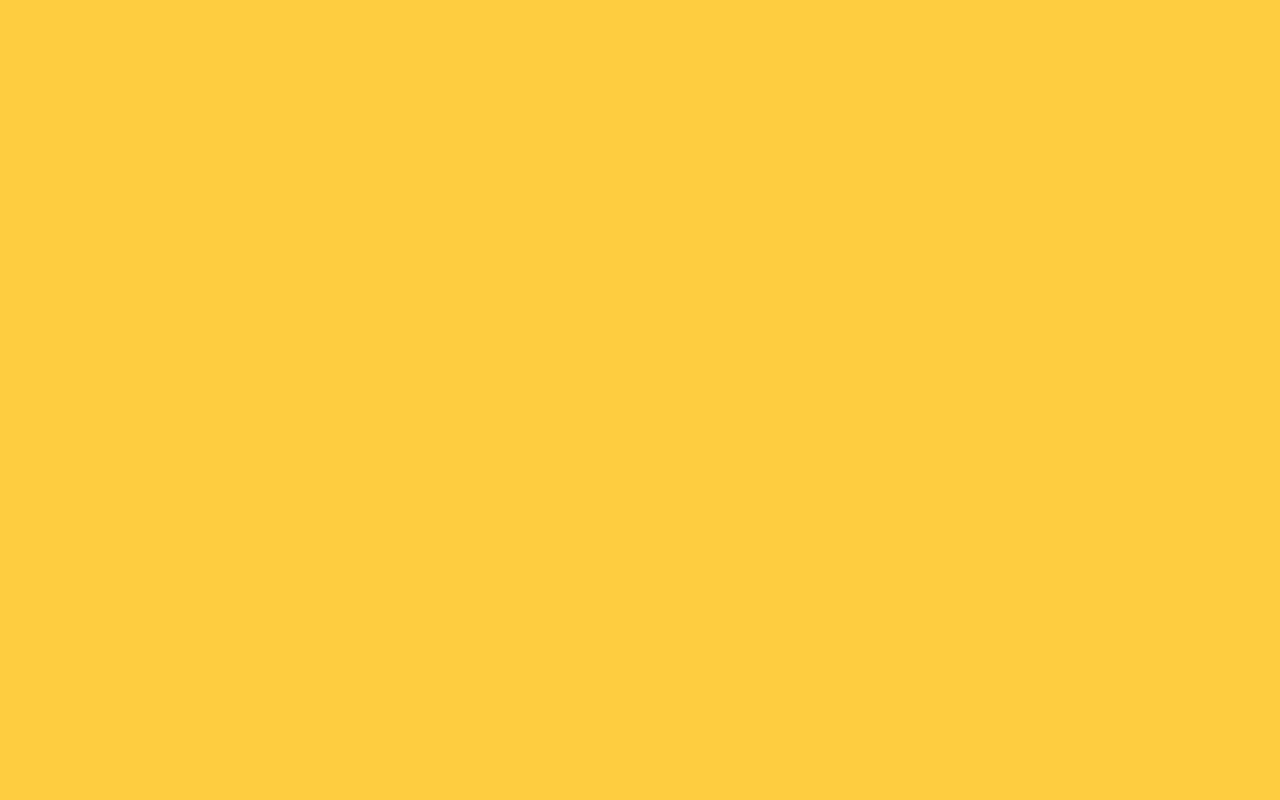
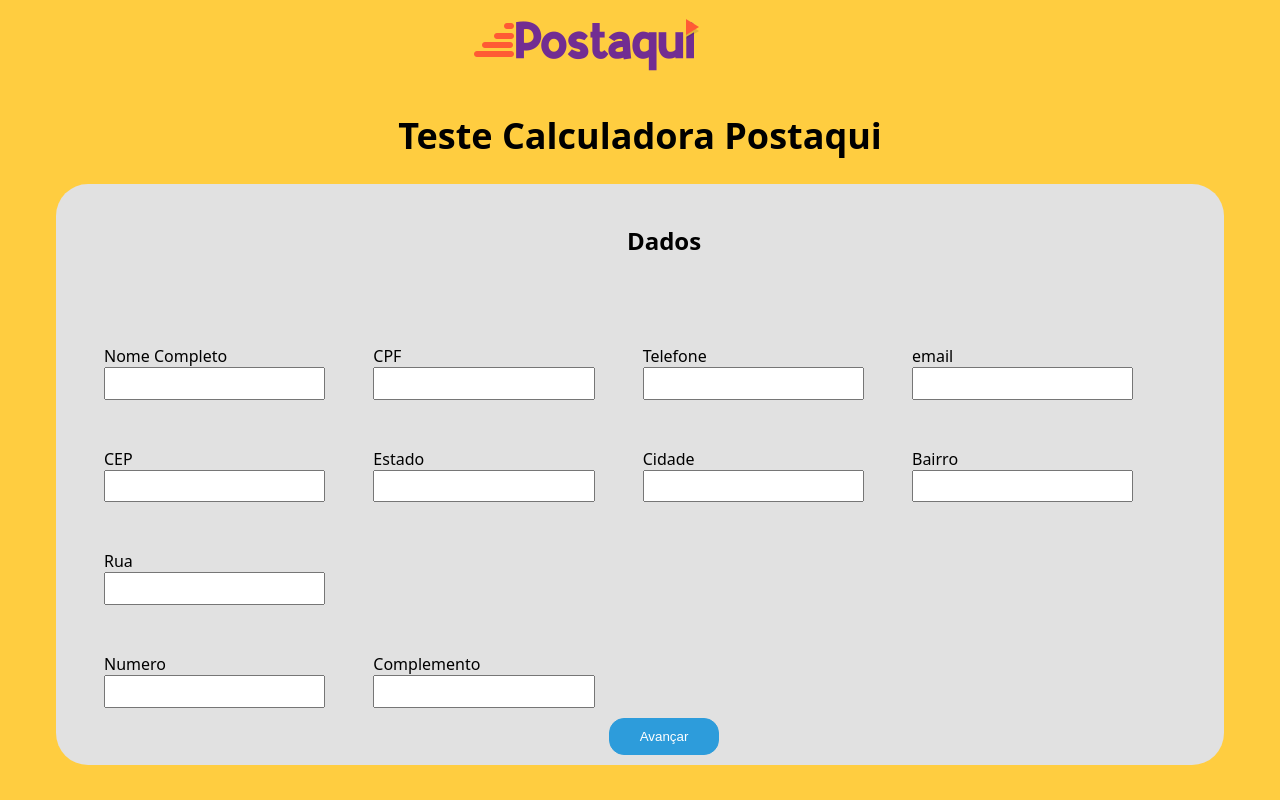
Before and after one commit to JuanMiguelElric/TestePostaqui, a React (Vite) app: page /destino in a window 1280 px wide. Before the commit this address had no page. Built offline with nearby package versions, Linux system fonts and the light colour scheme.

Commit message:
conexao com os 3 steps

```diff
--- a/src/components/forms/formReceiver/index.jsx
+++ b/src/components/forms/formReceiver/index.jsx
@@ -1,6 +1,6 @@
 import { useState } from "react";
 import "../../../App.css"
-
+import { useNavigate } from "react-router-dom";
 import { useForm } from "react-hook-form";
 import { cpfMask, phoneMask } from "../../mask";
 
@@ -8,12 +8,16 @@
     const [valorCpf, setValorCpf] = useState(''); // constantes para o input cpf
     const [phoneValor, setPhoneValor] = useState('')
     const {register, setValue, focus} = useForm();
+    const [cep,SetCep] = useState();
     const[nome,setNome] = useState();
     const [email,SetEmail] = useState();
     const [estado,Setestado]=useState();
     const [cidade,SetCidade]=useState();
+    const[numero,setNumero]= useState();
     const [rua,setRua]=useState();
     const [bairro,setBairro]=useState();
+
+    const navigate = useNavigate();
     function EnviarPacote(){
         const receiver = {
             fullname:nome,
@@ -27,12 +31,15 @@
                 neighborhood: bairro,
                 street:rua,
                 number:numero,
-                complement:null
+                complement:null,
+
             }
         }
-        const searchParams = new URLSearchParams();
-        searchParams.append('sender',JSON.stringify(sender));
-        searchParams.append('receiver',JSON.stringify(receiver))
+
+        localStorage.setItem('Receber', JSON.stringify(receiver))
+        navigate({
+            pathname:'/pacote'
+        })
 
     }
 
@@ -56,6 +63,10 @@
     function cidadeChange(event){
         SetCidade(event.target.value)
     }
+    const bairroBlur =(event)=>{
+        setBairro(event.target.value)
+
+    }
     function RuaChange(event){
         setRua(event.target.value)
     }
@@ -65,75 +76,79 @@
         fetch(`https://viacep.com.br/ws/${cep}/json/`).then(res=>res. json()).then(data=>{
             console.log(data);
             setValue('address',data.logradouro);
-            setValue('neighbirhood',data.bairro);
+            setValue('neighborhood', data.bairro);
             setValue('city',data.localidade);
             setValue('uf',data.uf);
             focus('addressNumber')
 
         });
+
+    }
+    const numeroBlur = (event)=>{
+        setNumero(event.target.value)
     }
     return(
         <>
 
             <div className="grid-container">
                 <div className="title">
-                    <h2>Daods</h2>
+                    <h2>Dados</h2>
                 </div>
-                <form action="">
+                <form>
                     <div className="InputsdePreenchimento">
                         <label htmlFor="">
                             Nome Completo <br />
-                            <input type="text" onChange={Nomechange} name="name" {...register("name")} id="" />
+                            <input type="text" onChange={Nomechange} required name="name" {...register("name")} id="" />
                         </label>
                         <label htmlFor="">
                             CPF <br />
-                            <input type="text" onChange={CampoCpf} value={valorCpf} name="cpf" id="" />
+                            <input type="text" onChange={CampoCpf} required value={valorCpf} name="cpf" id="" />
                         </label>
                         <label htmlFor="">
                             Telefone <br />
-                            <input type="text" onChange={CampoPhone} value={phoneValor} name="" id="" />
+                            <input type="text" onChange={CampoPhone} required value={phoneValor} name="" id="" />
                         </label>
                         <label htmlFor="">
                             email <br />
-                            <input type="text" name="" onChange={EmailChange} {...register("email")} id="" />
+                            <input type="text" name="" required onChange={EmailChange} {...register("email")} id="" />
                         </label>
                     </div>
 
                     <div className="InputsdePreenchimento">
                         <label htmlFor="">
                             CEP <br />
-                            <input {...register("cep")} onChange={CheckCep}  type="text" />
+                            <input {...register("cep")} onChange={CheckCep} required type="text" />
                         </label>
                         <label htmlFor="">
                             Estado <br />
-                            <input type="text" onChange={estadoChange} {...register("uf")}  />
+                            <input type="text" onChange={estadoChange} required {...register("uf")}  />
                         </label>
                         <label htmlFor="">
                             Cidade <br />
-                            <input type="text" onChange={cidadeChange} {...register("city")}  />
+                            <input type="text" onChange={cidadeChange} required {...register("city")}  />
                         </label>
                         <label htmlFor="">
                             Bairro <br />
-                            <input type="text"  {...register("neighborhood")}  />
+                            <input type="text" onChange={bairroBlur} required {...register("neighborhood")}  />
                         </label>
                         <label htmlFor="">
                             Rua <br />
-                            <input type="text" onChange={RuaChange} {...register("address")}  />
+                            <input type="text" onChange={RuaChange} required {...register("address")}  />
                         </label>
                     </div>
                     <div className="InputsdePreenchimento">
                         <label htmlFor="">
                             Numero <br />
-                            <input type="text"  {...register("addressNumber")}  />
+                            <input type="text" required onChange={numeroBlur} {...register("addressNumber")}  />
                         </label>
                         <label htmlFor="">
                             Complemento <br />
-                            <input type="text" {...register("complement")}  />
+                            <input type="text"  {...register("complement")}  />
                         </label>
                     </div>
                     <div className="flexBox">
                         <div className="formInput">
-                            <button className="buttonSubmit" onClick={EnviarPacote}>Avançar</button>
+                            <button type="button" className="buttonSubmit" onClick={EnviarPacote}>Avançar</button>
                         </div>
 
                     </div>
--- a/src/components/forms/formSender/index.jsx
+++ b/src/components/forms/formSender/index.jsx
@@ -1,9 +1,9 @@
 import React, { useState } from "react";
 
 import "../../../App.css";
-
 import { useForm } from 'react-hook-form';
 import { cpfMask, phoneMask } from "../../mask";
+import { useNavigate } from "react-router-dom";
 
 
 const FormularioRemetente = ({name}) => {
@@ -19,6 +19,7 @@
     const[numero,setNumero]= useState();
     const { register, setValue, focus } = useForm();
 
+    const Navigate = useNavigate();
     const ReceiverInforms= ()=>{
         const sender ={
             fullname:nome,
@@ -37,9 +38,11 @@
 
 
         }
-        const searchParams = new URLSearchParams();
-        searchParams.append('sender',JSON.stringify(sender));
+        localStorage.setItem('dados', JSON.stringify(sender));
         console.log(sender)
+        Navigate({
+            pathname:'/destino'
+        })
     }
 
     const nameBlur= (event) =>{
--- a/src/route/index.jsx
+++ b/src/route/index.jsx
@@ -9,7 +9,7 @@
         <BrowserRouter>
             <Routes>
                     <Route path="/" element={<PageHome/>}/>
-                    <Route path="/isso" element={<PageDestinatario />}/>
+                    <Route path="/destino" element={<PageDestinatario />}/>
                     <Route path="/pacote" element={<PagePackage/>}/>
             </Routes>
         </BrowserRouter>
```
Also changed, not shown: src/calculadora/reducers/pacoteReducer.jsx (deleted).
